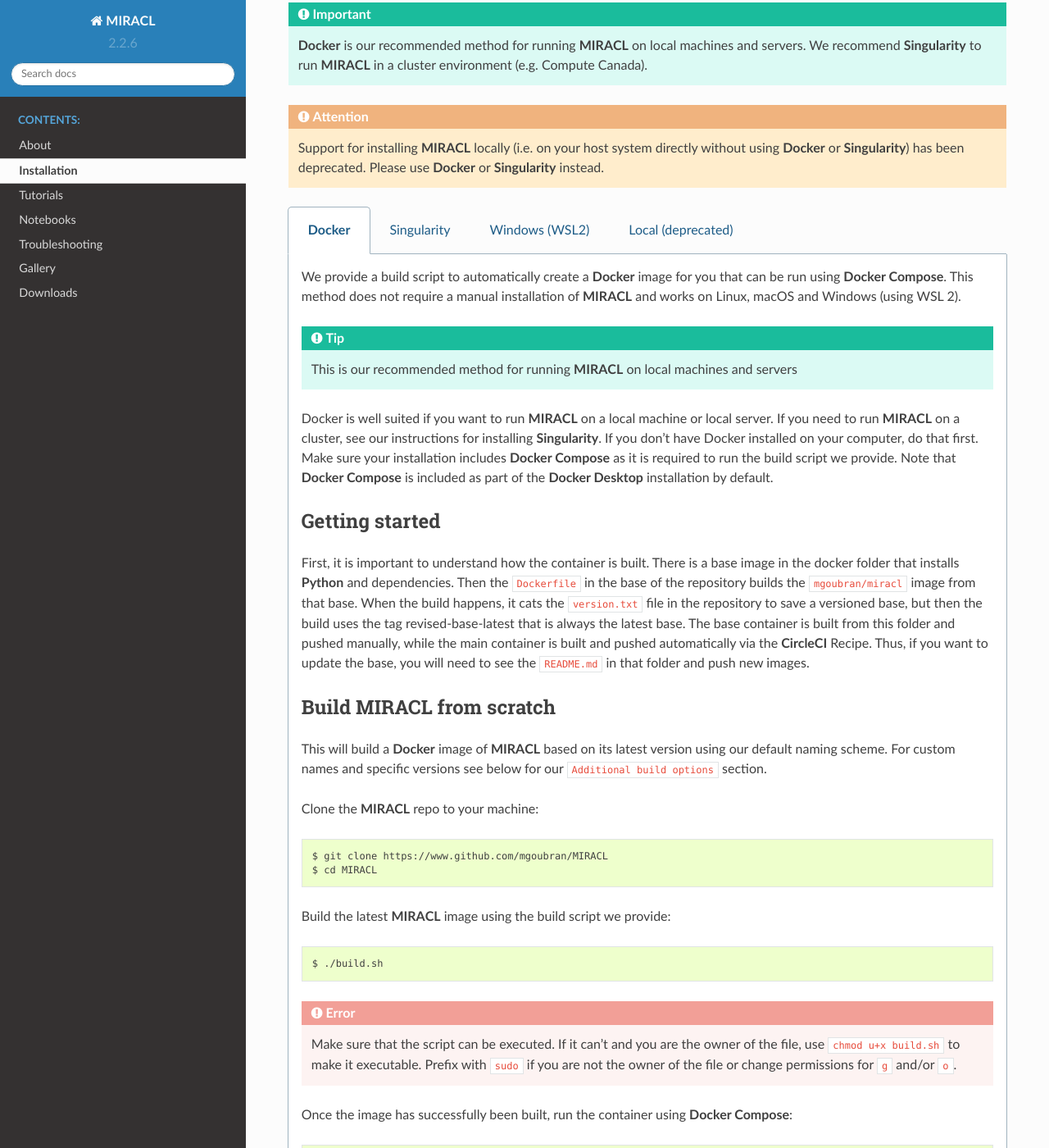
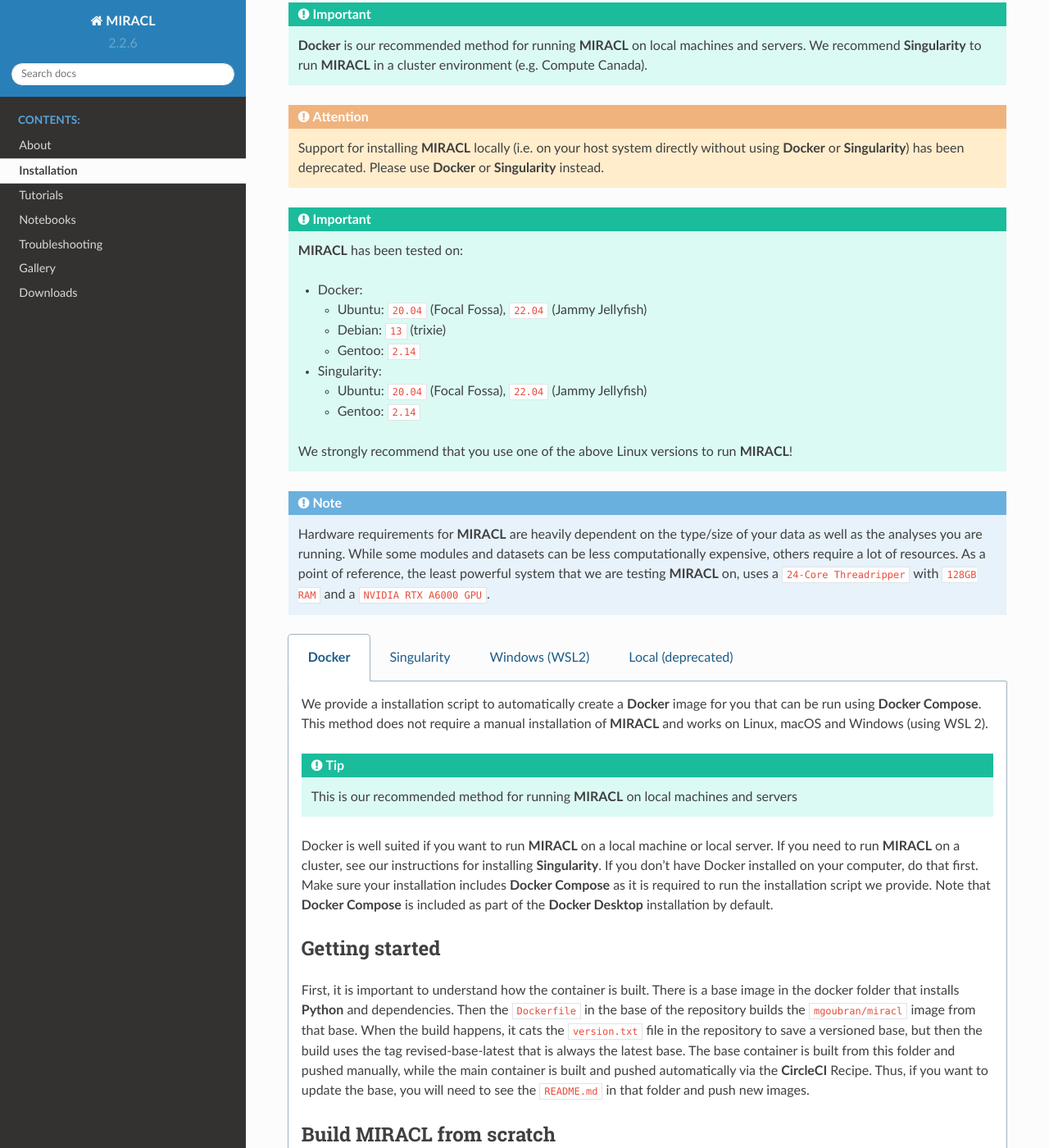
Before and after one commit to AICONSlab/MIRACL, a Sphinx documentation site: the page built from docs/installation/installation.rst, in a window 1280 px wide and 1400 px high, scrolled down 205 px. Shown: the whole window at 82% size. Built offline with Sphinx 7.4.7 and the Read the Docs theme 2.0.0, drawn with Linux system fonts in a browser that asks for light colours; some of the changed text lies outside the part shown.

Commit message:
[docs] make several improvements
Changed references to installation scripts. Fixed incorrect code
examples for install.sh (previously build.sh). Added information about
tested Linux version and hardware requirements.

```diff
--- a/docs/installation/installation.rst
+++ b/docs/installation/installation.rst
@@ -15,11 +15,39 @@
    has been deprecated. Please use :program:`Docker` or :program:`Singularity`
    instead.
 
+.. important::
+   :program:`MIRACL` has been tested on:
+
+   * Docker:
+
+     * Ubuntu: ``20.04`` (Focal Fossa), ``22.04`` (Jammy Jellyfish)
+
+     * Debian: ``13`` (trixie)
+
+     * Gentoo: ``2.14``
+
+   * Singularity:
+
+     * Ubuntu: ``20.04`` (Focal Fossa), ``22.04`` (Jammy Jellyfish)
+
+     * Gentoo: ``2.14``
+
+   We strongly recommend that you use one of the above Linux versions to run
+   :program:`MIRACL`!
+
+.. note::
+   Hardware requirements for :program:`MIRACL` are heavily dependent on the
+   type/size of your data as well as the analyses you are running. While
+   some modules and datasets can be less computationally expensive, others
+   require a lot of resources. As a point of reference, the least powerful
+   system that we are testing :program:`MIRACL` on, uses a
+   ``24-Core Threadripper`` with ``128GB RAM`` and a ``NVIDIA RTX A6000 GPU``.
+
 .. tabs::
 
    .. tab:: Docker
 
-      We provide a build script to automatically create a :program:`Docker`
+      We provide a installation script to automatically create a :program:`Docker`
       image for you that can be run using :program:`Docker Compose`. This
       method does not require a manual installation of :program:`MIRACL` and
       works on Linux, macOS and Windows (using WSL 2).
@@ -33,7 +61,7 @@
       cluster, see our instructions for installing :program:`Singularity`. If
       you don't have Docker installed on your computer, do that first. Make
       sure your installation includes :program:`Docker Compose` as it is
-      required to run the build script we provide. Note that :program:`Docker
+      required to run the installation script we provide. Note that :program:`Docker
       Compose` is included as part of the :program:`Docker Desktop`
       installation by default.
 
@@ -68,16 +96,16 @@
          $ git clone https://www.github.com/mgoubran/MIRACL
          $ cd MIRACL
 
-      Build the latest :program:`MIRACL` image using the build script we
+      Build the latest :program:`MIRACL` image using the installation script we
       provide:
 
       .. code-block::
 
-         $ ./build.sh
+         $ ./install.sh
 
       .. error::
          Make sure that the script can be executed. If it can't and you are
-         the owner of the file, use ``chmod u+x build.sh`` to make it
+         the owner of the file, use ``chmod u+x install.sh`` to make it
          executable. Prefix with ``sudo`` if you are not the owner of the file
          or change permissions for ``g`` and/or ``o``.
 
@@ -140,16 +168,16 @@
 
          <h3>Image and container naming</h3>
 
-      Naming is done automatically when using our build script which includes
-      a default naming scheme. By default, the image is named
+      Naming is done automatically when using our installation script which
+      includes a default naming scheme. By default, the image is named
       ``mgoubran/miracl:latest`` and the container is tagged with ``miracl``.
 
       You can easily change the defaults if your usecase requires it by
-      running our build script with the following options:
+      running our installation script with the following options:
 
       .. code-block::
 
-         $ ./build -i <image_name> -c <container_name>
+         $ ./install.sh -i <image_name> -c <container_name>
 
       Options:
 
@@ -162,10 +190,10 @@
 
       .. code-block::
 
-         $ ./build -i josmann/miracl -c miracl_dev_version
+         $ ./install.sh -i josmann/miracl -c miracl_dev_version
 
       .. tip::
-         Use ``./build -h`` to show additional options
+         Use ``./install.sh -h`` to show additional options
 
       .. raw:: html
 
@@ -214,19 +242,20 @@
          $ git checkout tags/v2.2.4 -b miracl_v2.2.4
 
       4. If you are reverting to a version of MIRACL >= ``2.2.4``, you can
-         build the image for your chosen version by running the build script
-         with the ``-t`` flag:
+         build the image for your chosen version by running the installation
+         script with the ``-t`` flag:
 
       .. code-block::
 
-         $ ./build.sh -t
+         $ ./install.sh -t
 
       .. note::
          If you want to build an image for a version of MIRACL <= ``2.2.4``
          either follow the build instructions of the particular version or
-         download the latest build script using e.g. ``wget https://raw.githubusercontent.com/AICONSlab/MIRACL/master/build.sh``
-         (overwrites current build script if present) and run it with the
-         ``-t`` flag.
+         download the latest installation script using e.g.
+         ``wget https://raw.githubusercontent.com/AICONSlab/MIRACL/master/install.sh``
+         (overwrites current installation script if present) and run it with
+         the ``-t`` flag.
 
       5. From here you can follow our instructions for building
          :program:`MIRACL` from scratch starting with ``docker compose up -d``.
@@ -297,6 +326,10 @@
 
    .. tab:: Windows (WSL2)
 
+      .. warning::
+         Support for installing :program:`MIRACL` locally in the :program:`WSL`
+         has been deprecated in version ``2.2.6`` of :program:`MIRACL`.
+
       The Windows Subsystem for Linux (:program:`WSL`) creates an environment
       that allows users to run versions of :program:`Linux` without having to
       set up a virtual machine or a different computer.
@@ -330,7 +359,7 @@
          <h2>Installing Docker on Windows</h2>
 
       1. Download the :program:`Docker Desktop` installer for Windows from
-         `here <https://desktop.docker.com/win/main/amd64/Docker%20Desktop%20Installer.exe>`_
+         `here <https://desktop.docker.com/win/main/amd64/Docker%20Desktop%20Installer.exe>`__
          or from the `release notes <https://docs.docker.com/desktop/release-notes/>`_.
       2. Double-click :program:`Docker Desktop Installer.exe` to run the
          installer. By default, :program:`Docker Desktop` is installed at
```
Also changed, not shown: other parts of docs/installation/installation.rst (+1 -5 lines).
